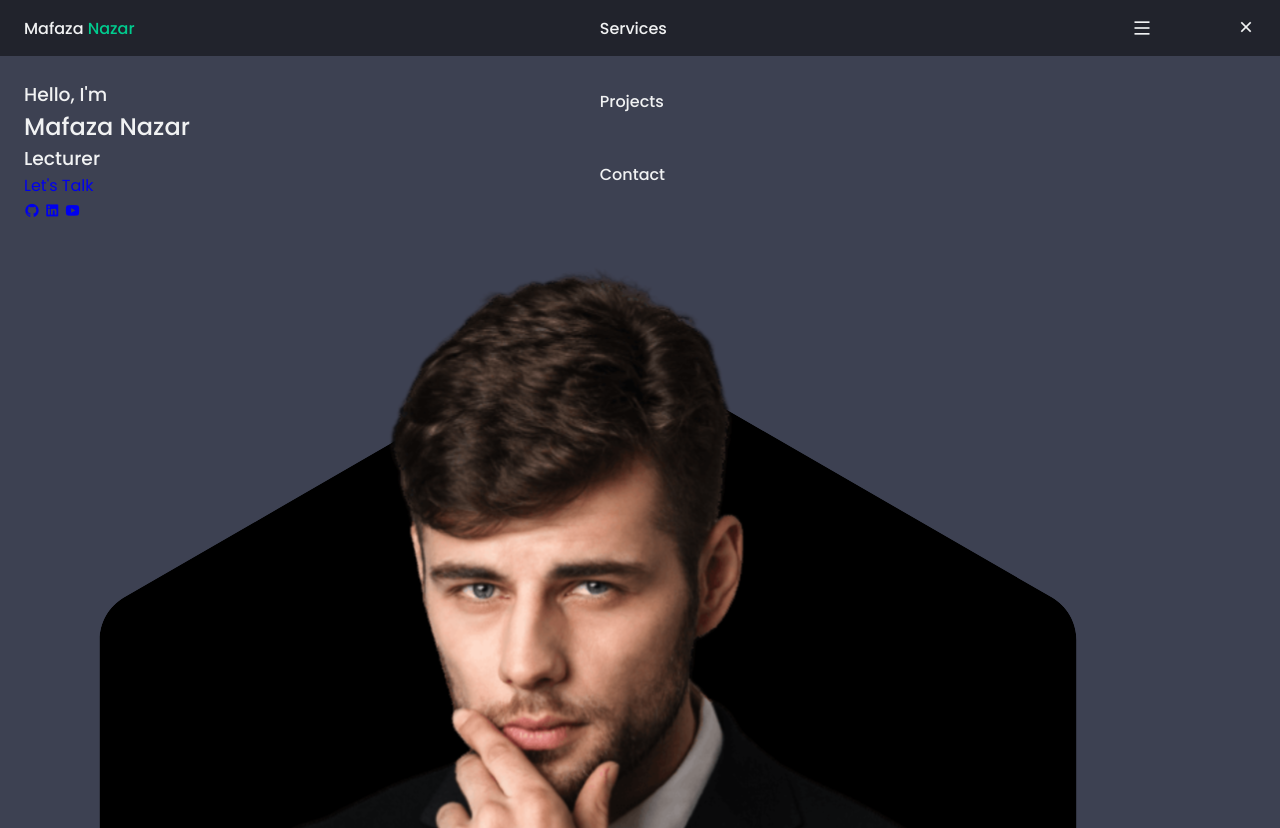
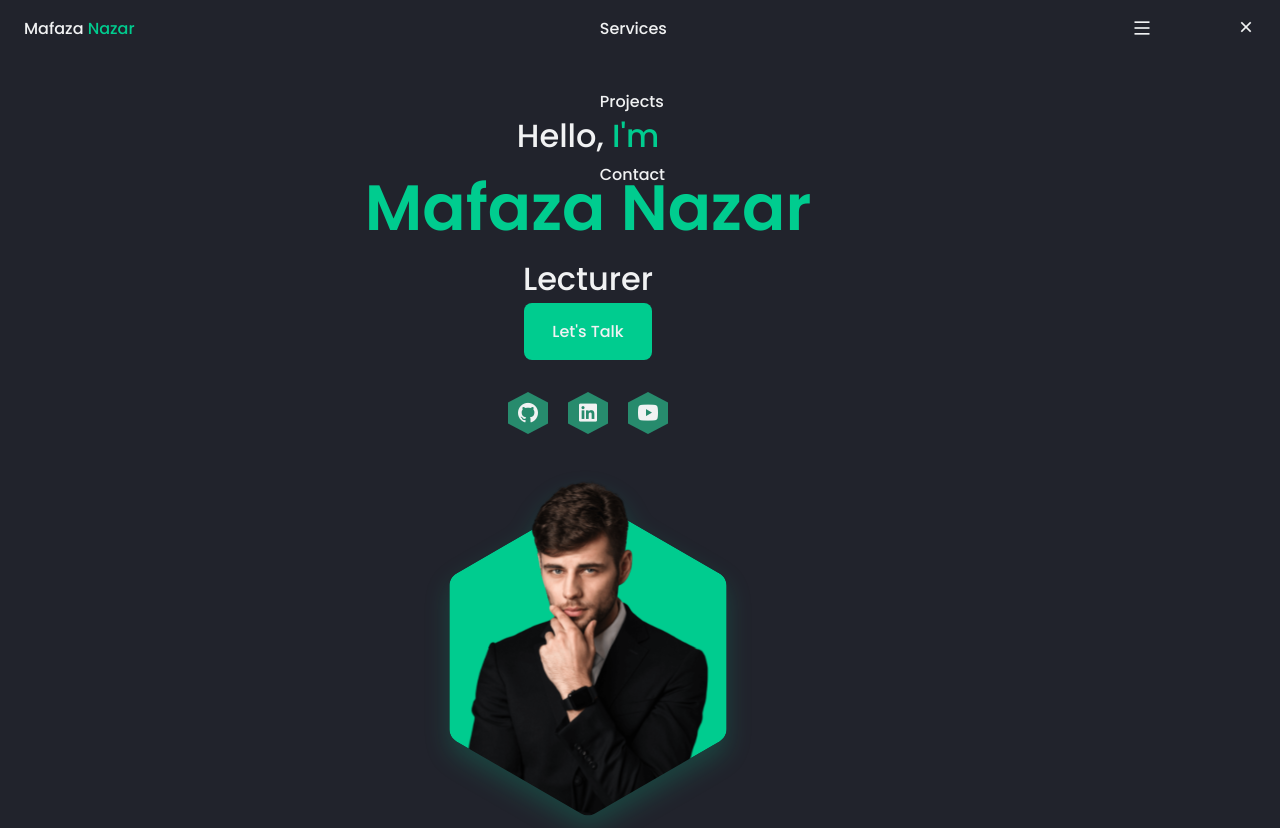
Before and after one commit to Mafaza-nazar/mafaza-portfolio, a plain HTML site: page index.html in a window 1280 px wide. Shown: the top 828 px of the page. Drawn offline with nearby package versions, Linux system fonts and the light colour scheme.

Commit message:
home section

```diff
--- a/css/style.css
+++ b/css/style.css
@@ -219,3 +219,122 @@ img,svg{
 }
 
 /* add blur to header */
+
+/* Active link */
+
+
+/*=============== HOME ===============*/
+.home{
+    background-color: var(--container-color);
+}
+
+.home__container{
+    padding-top: 2rem;
+    row-gap: 2.5rem;
+}
+
+.home__content{
+    display: grid;
+    row-gap: 2rem;
+}
+
+.home__data{
+    text-align: center;
+}
+
+.home_subtitle,
+.home_education{
+    font-size: var(--bigger-font-size);
+}
+
+.home_subtitle span,
+.home__title{
+    color: var(--first-color);
+}
+
+.home__title{
+    font-size: var(--biggest-font-size);
+    font-weight: var(--font-semi-bold);
+}
+
+.home__social{
+    display: flex;
+    justify-content: center;
+    column-gap: 1.25rem;
+}
+
+.home__social-link{
+    display: flex;
+    background-color: var(--first-color-alt);
+    padding: .5rem;
+    color: var(--title-color);
+    font-size: 1.5rem;
+    clip-path: polygon(50% 0%, 100% 25%, 100% 75%, 50% 100%, 0% 75%, 0% 25%);
+    transition: transform .4s;
+}
+
+.home__social-link:hover{
+    transform: translateY(-.25rem);
+}
+
+.home__image{
+    justify-self: center;
+}
+
+.home__blob{
+    width: 320px;
+    fill: var(--first-color);
+    filter: drop-shadow(0 12px 12px hsla(var(--hue), 100%, 40%, .2));
+}
+
+/*=============== BUTTON ===============*/
+
+.button{
+    display: inline-block;
+    background-color: var(--first-color);
+    padding: 1rem 1.75rem;
+    border-radius: .5rem;
+    color: var(--title-color);
+    font-weight: var(--font-medium);
+    transition: box-shadow .4s;
+}
+
+.button:hover{
+    box-shadow: 8 8px 24px hsla(var(--hue), 100%, 40%, .25);
+}
+
+/*=============== ABOUT ===============*/
+
+
+/*=============== SKILLS ===============*/
+
+
+/*=============== SERVICES ===============*/
+
+
+/*=============== PROJECTS ===============*/
+
+
+/*=============== CONTACT ===============*/
+
+
+/*=============== FOOTER ===============*/
+
+
+/*=============== SCROLL BAR ===============*/
+
+
+/*=============== SCROLL UP ===============*/
+
+
+/* Show Scroll Up */
+
+
+/*=============== BREAKPOINTS ===============*/
+/* For small devices */
+
+
+/* For medium devices */
+
+
+/* For large devices */
--- a/index.html
+++ b/index.html
@@ -62,7 +62,7 @@
         <!--Home-->
         <section class="home section" id="home">
             <div class="home__container container grid">
-                <div class="home__container">
+                <div class="home__content">
                     <div class="home__data">
                         <h3 class="home_subtitle">
                             Hello, <span>I'm</span>
```
